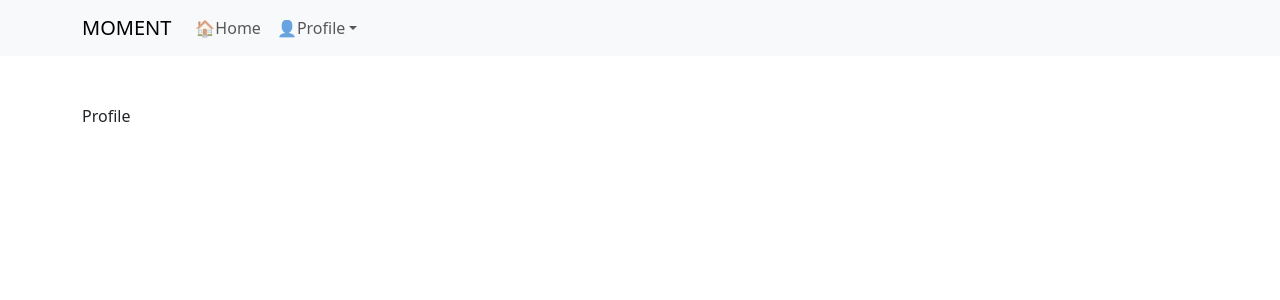
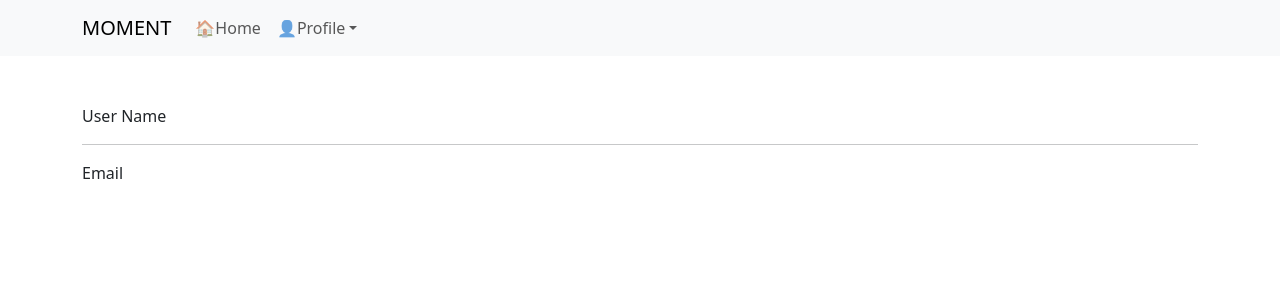
Before and after one commit to Epipong/moment-frontend, a Next.js app: page /users in a window 1280 px wide. Shown: the top 300 px of the page. Built offline with nearby package versions, Linux system fonts and the light colour scheme.

Commit message:
Add view page for current user

```diff
--- a/src/app/models/users.tsx
+++ b/src/app/models/users.tsx
@@ -1,6 +1,16 @@
+import { getCookie } from "../utils/cookie.util";
+import { parseJwt } from "../utils/jwt.util";
+
 export type User = {
   id: number;
   username: string;
   email: string;
   role: "ADMIN" | "USER";
 };
+
+export const getCurrentUser = () => {
+  const token = getCookie("token");
+  if (!token) return undefined;
+  const user = parseJwt<User>(token);
+  return user;
+};
--- /dev/null
+++ b/src/components/MyLabel.tsx
@@ -0,0 +1,14 @@
+const MyLabel = ({ label, value }: { label: string; value?: string }) => {
+  return (
+    <>
+      <div className="col-sm-3">
+        <p className="mb-0">{label}</p>
+      </div>
+      <div className="col-sm-9">
+        <p className="text-muted mb-0">{value}</p>
+      </div>
+    </>
+  );
+};
+
+export { MyLabel };
--- a/src/pages/users/index.tsx
+++ b/src/pages/users/index.tsx
@@ -1,7 +1,29 @@
 "use client";
 
+import { CardBody, Row } from "react-bootstrap";
 import Layout from "../layout";
+import { getCurrentUser, User } from "@/app/models/users";
+import { useEffect, useState } from "react";
+import { MyLabel } from "@/components/MyLabel";
 
 export default function UserView() {
-  return <Layout>Profile</Layout>;
+  const [user, setUser] = useState<User>();
+  useEffect(() => {
+    const currentUser = getCurrentUser();
+    setUser(currentUser);
+  }, [user]);
+
+  return (
+    <Layout>
+      <CardBody>
+        <Row>
+          <MyLabel label="User Name" value={user?.username } />
+        </Row>
+        <hr />
+        <Row>
+          <MyLabel label="Email" value={user?.email } />
+        </Row>
+      </CardBody>
+    </Layout>
+  );
 }
```
